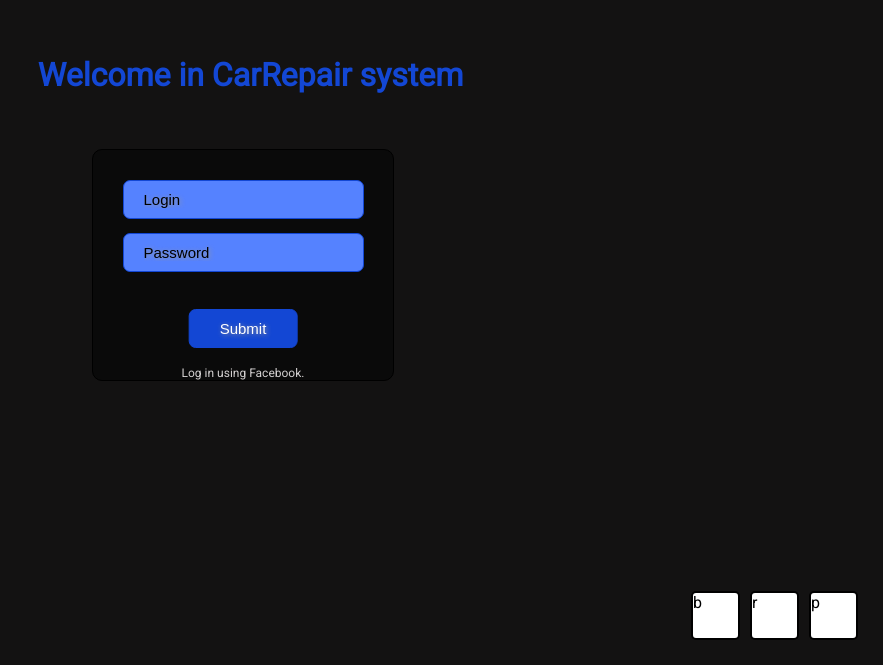
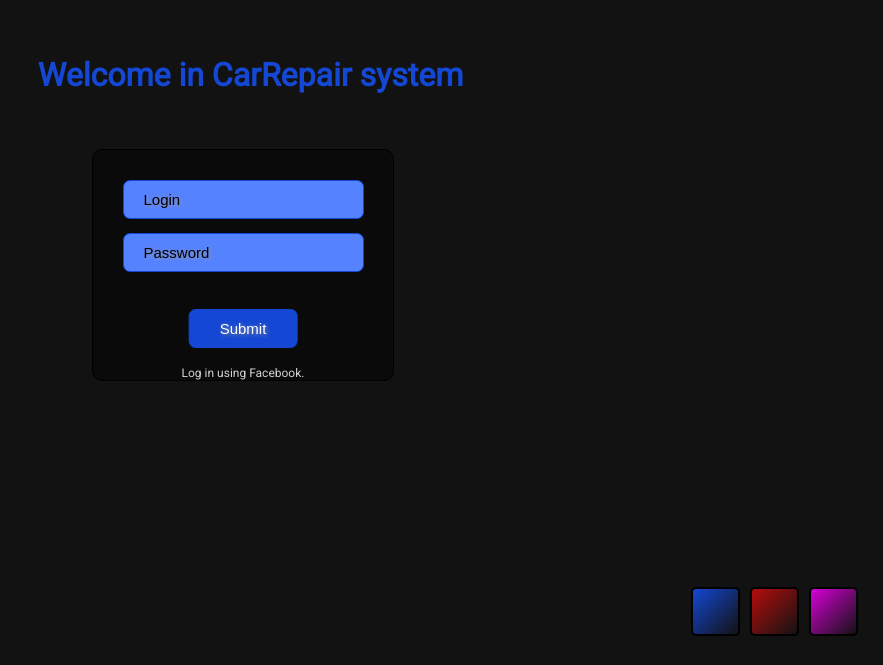
Before and after one commit to blazbla274/RepairManagementWeb, a React (Create React App) app in the folder repair-management-system/: page / in a window 1280 px wide. Shown: the part 135-800 px from the top of the page, without its empty margins (397-1280 px from the left). Built offline with nearby package versions, Linux system fonts and the light colour scheme.

Commit message:
Add thems boxs background.

```diff
--- a/repair-management-system/src/components/ThemsBox/ThemsBox.css
+++ b/repair-management-system/src/components/ThemsBox/ThemsBox.css
@@ -15,3 +15,15 @@
     border: 2px solid;
     cursor: pointer;
 }
+
+.themsBox > div.darkBlue {
+    background-image: linear-gradient(to bottom right, #1347d4, rgb(19, 18, 18));
+}
+
+.themsBox > div.darkRed {
+    background-image: linear-gradient(to bottom right, #b70d0d, rgb(19, 18, 18));
+}
+
+.themsBox > div.darkPink {
+    background-image: linear-gradient(to bottom right, #d600d6, rgb(19, 18, 18));
+}
--- a/repair-management-system/src/components/ThemsBox/ThemsBox.js
+++ b/repair-management-system/src/components/ThemsBox/ThemsBox.js
@@ -4,9 +4,15 @@ import './ThemsBox.css';
 const ThemsBox = (props) => {
     return (
       <div className="themsBox">
-          <div onClick={() => props.changeThem("Blue")}>b</div>
-          <div onClick={() => props.changeThem("Red")}>r</div>
-          <div onClick={() => props.changeThem("Pink")}>p</div>
+          <div
+            onClick={() => props.changeThem("Blue")}
+            className={"darkBlue"}></div>
+          <div
+            onClick={() => props.changeThem("Red")}
+            className={"darkRed"}></div>
+          <div
+            onClick={() => props.changeThem("Pink")}
+            className={"darkPink"}></div>
       </div>
     );
 }
```
